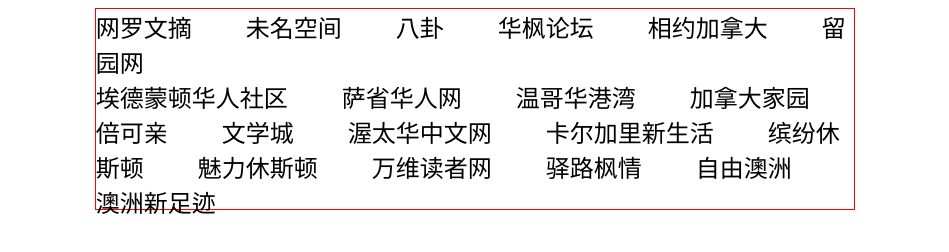
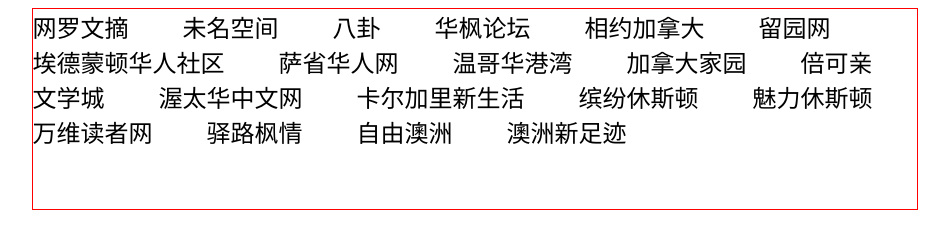
Before and after one commit to johnisthedeveloper/hao123.html, a plain HTML site: page index.html in a window 1280 px wide. Shown: the whole page, without its empty margins (165-1114 px from the left). Drawn offline with Linux system fonts and the light colour scheme.

Commit message:
Update index.html

```diff
--- a/index.html
+++ b/index.html
@@ -5,7 +5,7 @@
 <meta http-equiv="Content-Type" content="text/html; charset=utf-8" />
 <title>上网123</title>
 <style>
-.box{width:60%; height:200px; border:1px solid #F00; margin:0 auto;  }
+.box{width:70%; height:200px; border:1px solid #F00; margin:0 auto;  }
 body{font-size:24px; word-spacing:2em;}
 a:link{text-decoration:none; color:black;}
 a:hover {text-decoration:none; color:red;}
```
